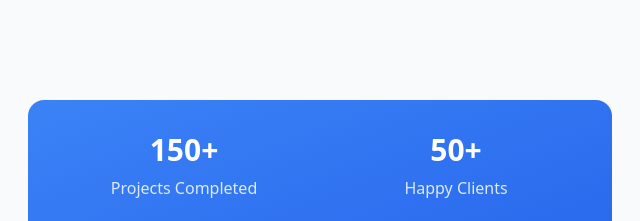
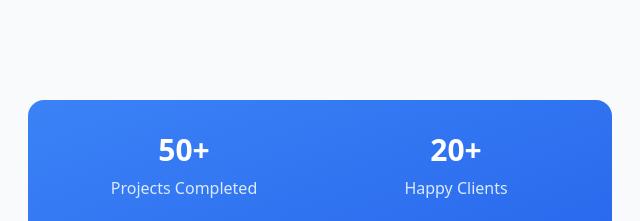
Before and after one commit to Joshua-UND/undcyberworld, a plain HTML site: page index.html in a window 1280 px wide. Shown: the part 1620-1841 px from the top of the page, 636-1276 px from the left. Drawn offline with nearby package versions, Linux system fonts and the light colour scheme.

Commit message:
Update index.html

```diff
--- a/index.html
+++ b/index.html
@@ -471,8 +471,8 @@
 
                     // Trigger counters when about section is visible
                     if (entry.target.id === 'about') {
-                        animateCounter('projects-counter', 150);
-                        animateCounter('clients-counter', 50);
+                        animateCounter('projects-counter', 50);
+                        animateCounter('clients-counter', 20);
                         animateCounter('experience-counter', 5);
                     }
                 }
```
